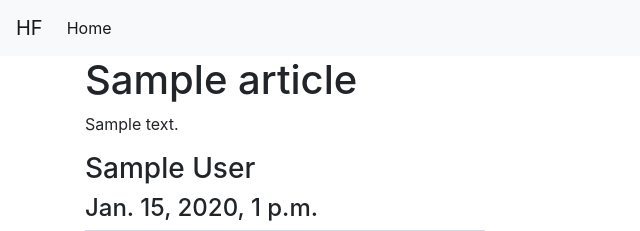
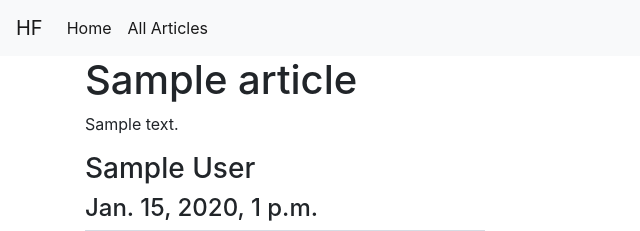
Before and after one commit to JoinCODED/NationalFundCommunity, a Django app: page /article/1 in a window 1280 px wide. Shown: the top 231 px of the page, without its empty margins (0-640 px from the left). Run offline with Django 3.2, Linux system fonts and the light colour scheme; tables that the repository leaves empty hold one stand-in row (values such as "Sample post"); grey boxes marked "Sample" are stand-in pictures; some libraries are stand-ins or nearby versions.

Commit message:
Adding the featured articles

```diff
--- a/NFproject/NFproject/urls.py
+++ b/NFproject/NFproject/urls.py
@@ -21,6 +21,7 @@ from django.conf.urls.static import static
 
 urlpatterns = [
     path('', views.home, name='home'),
+    path('all_articles/', views.all_articles, name='all_articles'),
     path('admin/', admin.site.urls),
     path('article/<int:article_id>', views.article, name='article')
 ] + static(settings.MEDIA_URL, document_root= settings.MEDIA_ROOT)
--- a/NFproject/articles/templates/base.html
+++ b/NFproject/articles/templates/base.html
@@ -19,7 +19,10 @@
   <div class="collapse navbar-collapse" id="navbarNav">
     <ul class="navbar-nav">
       <li class="nav-item active">
-        <a class="nav-link" href="/">Home <span class="sr-only">(current)</span></a>
+        <a class="nav-link" href="{% url "home" %}">Home <span class="sr-only">(current)</span></a>
+      </li>
+      <li class="nav-item active">
+        <a class="nav-link" href="{% url "all_articles" %}">All Articles <span class="sr-only"></span></a>
       </li>
     </ul>
   </div>
--- a/NFproject/articles/views.py
+++ b/NFproject/articles/views.py
@@ -2,9 +2,13 @@ from django.shortcuts import render, get_object_or_404
 from .models import Article
 
 def home (request):
-    articleList = Article.objects.all()
+    articleList = Article.objects.all().filter(featured=True)
     return render(request,"home.html",context={'articles':articleList})
 
 def article (request,article_id):
     _article = get_object_or_404(Article, id = article_id)
     return render(request,"article.html",context={"article": _article})
+
+def all_articles (request):
+    articleList = Article.objects.all()
+    return render(request,"all_Articles.html",context={'articles':articleList})
```
Also changed, not shown: NFproject/articles/templates/all_Articles.html (added, +15 -0 lines).
